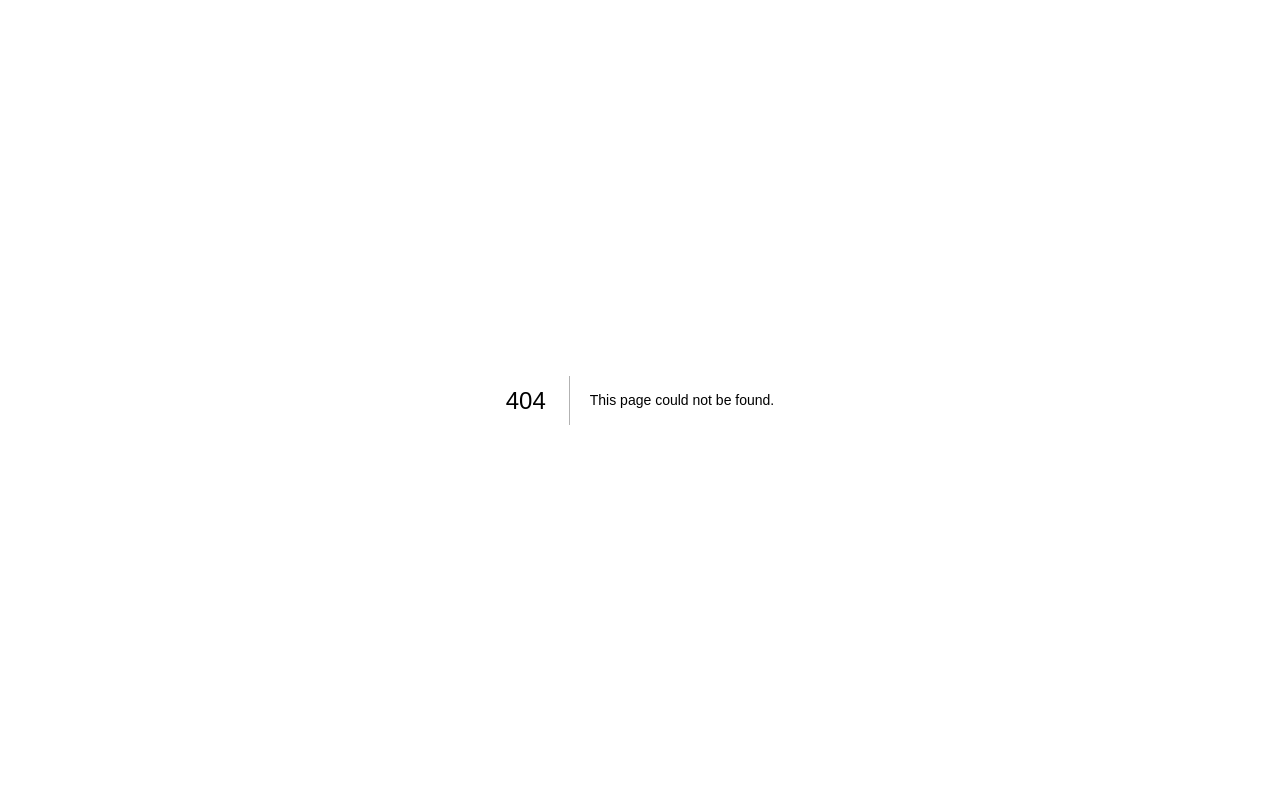
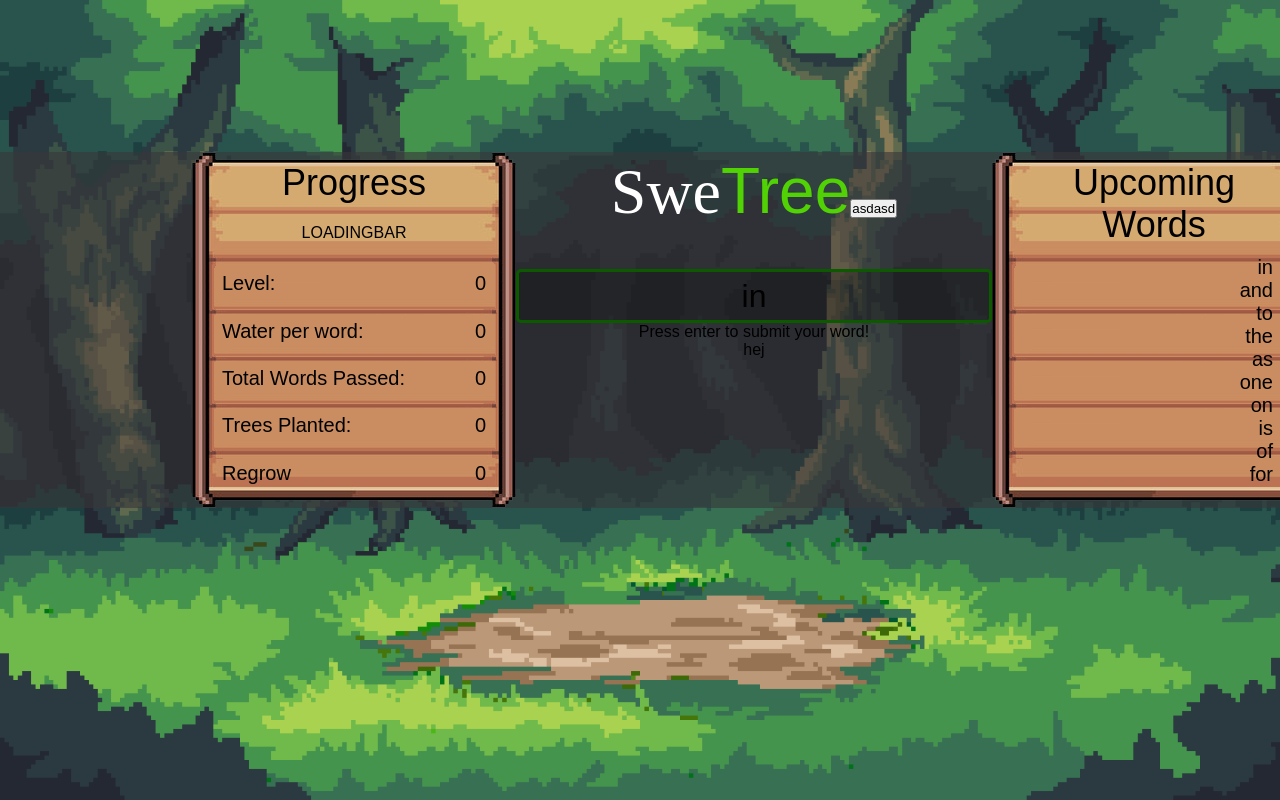
Before and after one commit to Vacannot/swetree, a Next.js app: page /playground in a window 1280 px wide. Before the commit this address had no page. Built offline with nearby package versions, Linux system fonts and the light colour scheme.

Commit message:
working upcoming words and restructure of functionality to be topdown

```diff
--- /dev/null
+++ b/src/components/Displayword.tsx
@@ -0,0 +1,17 @@
+import React from "react";
+import styles from "@/styles/Displayword.module.scss";
+
+interface DisplayWordProps {
+  topWord: string;
+}
+
+const DisplayWord: React.FC<DisplayWordProps> = ({ topWord }) => {
+  return (
+    <div className={styles.center}>
+      <div className={styles.displayword}>{topWord}</div>
+      <div>Press enter to submit your word!</div>
+    </div>
+  );
+};
+
+export default DisplayWord;
--- /dev/null
+++ b/src/components/Inputword.tsx
@@ -0,0 +1,10 @@
+const InputWord = () => {
+  return (
+    <div>
+      <div>hej</div>
+      <div></div>
+    </div>
+  );
+};
+
+export default InputWord;
--- a/src/components/Upcoming.tsx
+++ b/src/components/Upcoming.tsx
@@ -1,26 +1,21 @@
 import styles from "@/styles/Upcoming.module.scss";
 import React, { useState } from "react";
-import englishwords from "../../public/static/correctenglishwords.json";
 
-const Upcoming: React.FC = () => {
-  const [wordList, setWordList] = useState(englishwords);
+interface UpcomingProps {
+  englishwords: Array<Array<string>>;
+}
 
-  const removeTopWord = () => {
-    const updatedWordList = [...wordList];
-    updatedWordList.shift();
-    setWordList(updatedWordList);
-  };
-
+const Upcoming: React.FC<UpcomingProps> = ({ englishwords }) => {
+  /*   englishwords.shift(); */
   return (
     <div className={styles.sign}>
       <div className={styles.header}>Upcoming Words</div>
       <div className={styles.upcoming} id="upcoming">
-        {wordList.map((word, index) => (
+        {englishwords.map((word, index) => (
           <div key={index}>{word}</div>
         ))}
       </div>
     </div>
   );
 };
-
 export default Upcoming;
--- a/src/pages/api/hello.ts
+++ /dev/null
@@ -1,13 +0,0 @@
-// Next.js API route support: https://nextjs.org/docs/api-routes/introduction
-import type { NextApiRequest, NextApiResponse } from 'next'
-
-type Data = {
-  name: string
-}
-
-export default function handler(
-  req: NextApiRequest,
-  res: NextApiResponse<Data>
-) {
-  res.status(200).json({ name: 'John Doe' })
-}
--- /dev/null
+++ b/src/pages/playground.tsx
@@ -0,0 +1,39 @@
+import styles from "@/styles/Home.module.scss";
+import Upcoming from "@/components/Upcoming";
+import Stats from "@/components/Stats";
+import DisplayWord from "@/components/Displayword";
+import InputWord from "@/components/Inputword";
+import EnglishWordList from "../../public/static/correctenglishwords.json";
+import { useEffect, useState } from "react";
+
+const Playground = () => {
+  const [englishWordList, setWordList] = useState(EnglishWordList);
+
+  const removeTopWord = () => {
+    let updatedWordList = [...englishWordList];
+    updatedWordList.shift();
+    setWordList(updatedWordList);
+  };
+
+  return (
+    <>
+      <main className={styles.main}>
+        <div className={styles.playground}>
+          <Stats />
+          <div className={styles.center}>
+            <header className={styles.header}>
+              Swe<span className={styles.green}>Tree</span>
+              <button onClick={removeTopWord}>asdasd</button>
+            </header>
+            <DisplayWord topWord={englishWordList[0][0]} />
+            <InputWord />
+          </div>
+
+          <Upcoming englishwords={englishWordList} />
+        </div>
+      </main>
+    </>
+  );
+};
+
+export default Playground;
--- /dev/null
+++ b/src/styles/Displayword.module.scss
@@ -0,0 +1,19 @@
+.displayword {
+  width: 476px;
+  height: 54px;
+
+  background: rgba(0, 0, 0, 0.25);
+  border: 3px solid #0c5900;
+  border-radius: 5px;
+  display: flex;
+  align-items: center;
+  justify-content: center;
+  font-size: 32px;
+  line-height: 39px;
+}
+
+.center {
+  display: flex;
+  flex-direction: column;
+  align-items: center;
+}
--- a/src/styles/Home.module.scss
+++ b/src/styles/Home.module.scss
@@ -26,6 +26,7 @@
   font-size: 64px;
   line-height: 78px;
   color: #ffffff;
+  margin-bottom: 38px;
 }
 
 .green {
@@ -37,6 +38,12 @@
   grid-template-columns: repeat(4, minmax(25%, auto));
   width: var(--max-width);
   max-width: 100%;
+}
+
+.center {
+  display: flex;
+  align-items: center;
+  flex-direction: column;
 }
 
 .center::before {
--- /dev/null
+++ b/src/styles/Inputword.module.scss
@@ -0,0 +1,19 @@
+.displayword {
+  width: 476px;
+  height: 54px;
+
+  background: rgba(0, 0, 0, 0.25);
+  border: 3px solid #0c5900;
+  border-radius: 5px;
+  display: flex;
+  align-items: center;
+  justify-content: center;
+  font-size: 32px;
+  line-height: 39px;
+}
+
+.center {
+  display: flex;
+  flex-direction: column;
+  align-items: center;
+}
--- a/src/styles/Upcoming.module.scss
+++ b/src/styles/Upcoming.module.scss
@@ -26,6 +26,6 @@
   padding-right: 13px;
   font-size: 20px;
   height: 300px;
-  overflow-y: scroll;
+  overflow-y: hidden;
   overflow-x: hidden;
 }
```
Also changed, not shown: src/pages/index.tsx (+2 -16 lines).
